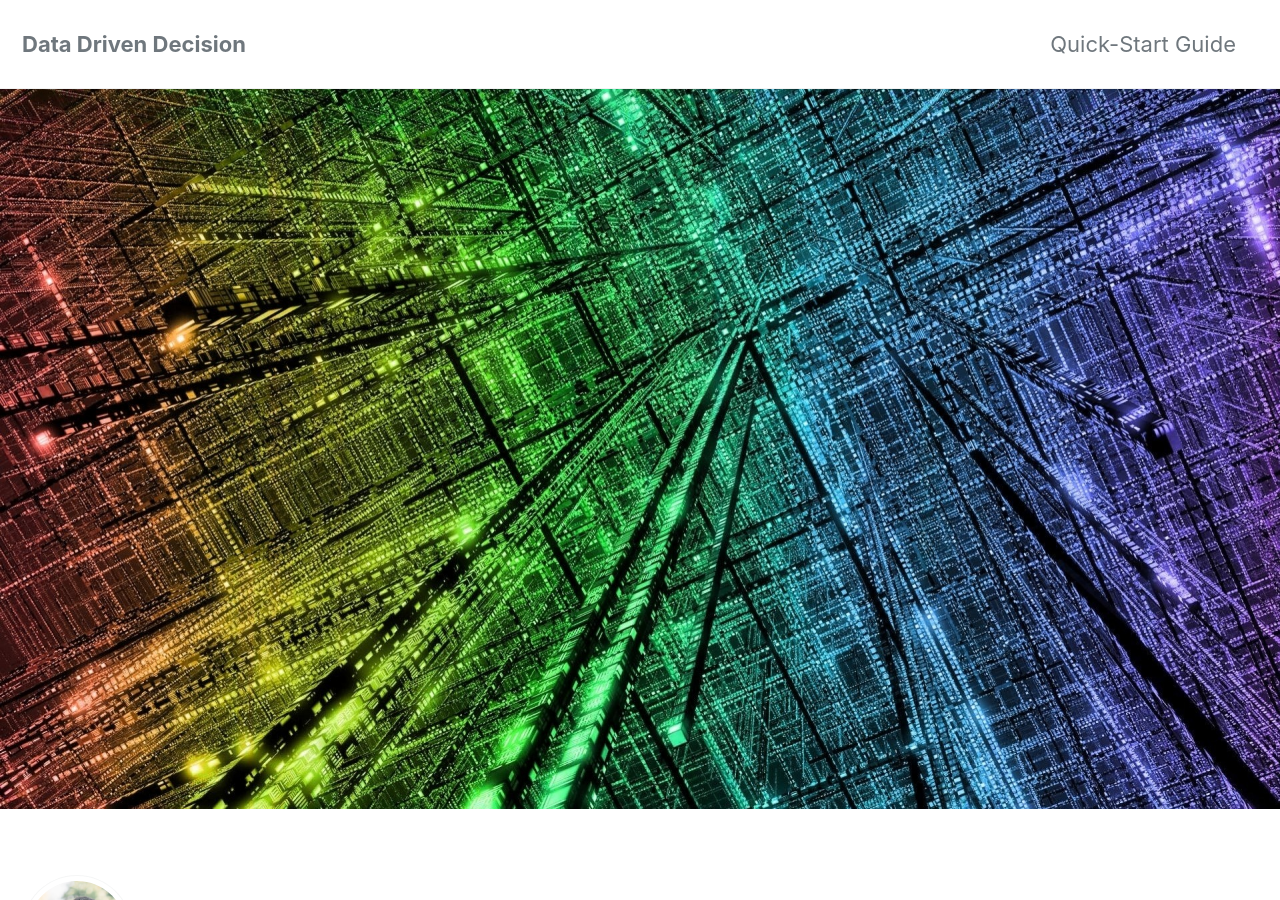
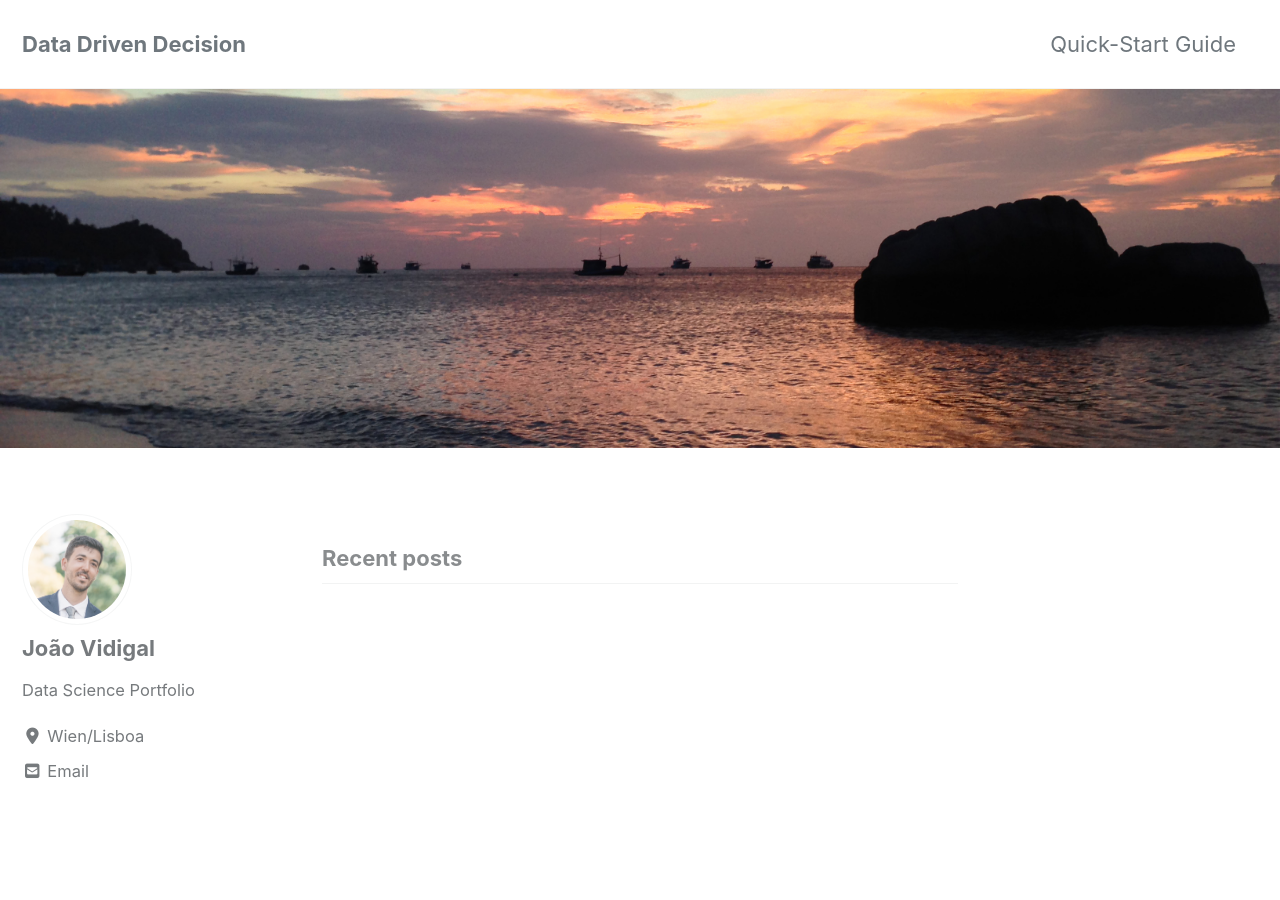
Before and after one commit to vidigaljoao/vidigaljoao.github.io, a Jekyll site: the page built from index.html, in a window 1280 px wide and 900 px high. Built offline with Jekyll 4.4.1, drawn with Linux system fonts in a browser that asks for light colours; cached includes are drawn as plain includes; nearby versions of some CDN libraries; the list of posts is cut into pages by our own code.

Commit message:
change config

```diff
--- a/index.html
+++ b/index.html
@@ -2,5 +2,5 @@
 layout: home
 author_profile: true
 header:
-    image: "/images/tech_header.jpg"
+    image: "/images/test_header.jpg"
 ---
```
Also changed, not shown: images/test_header.jpg (added).
